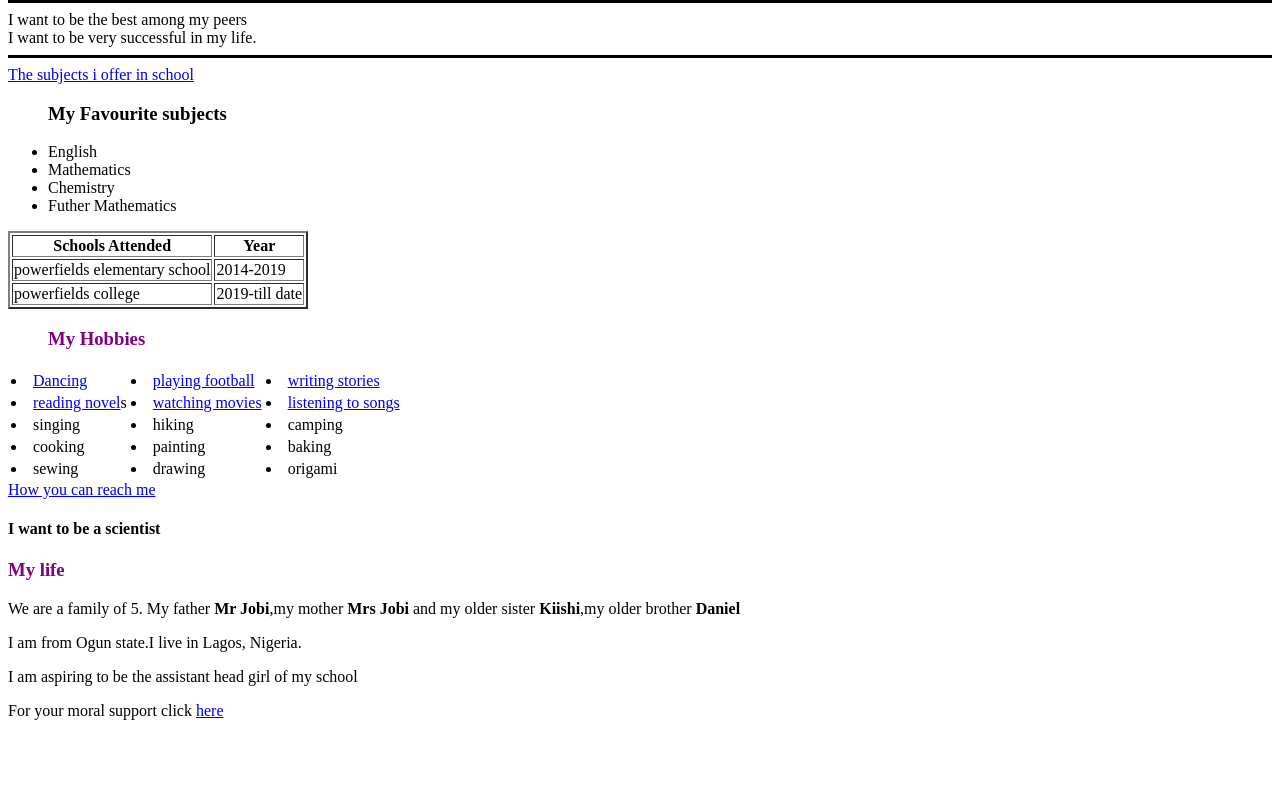
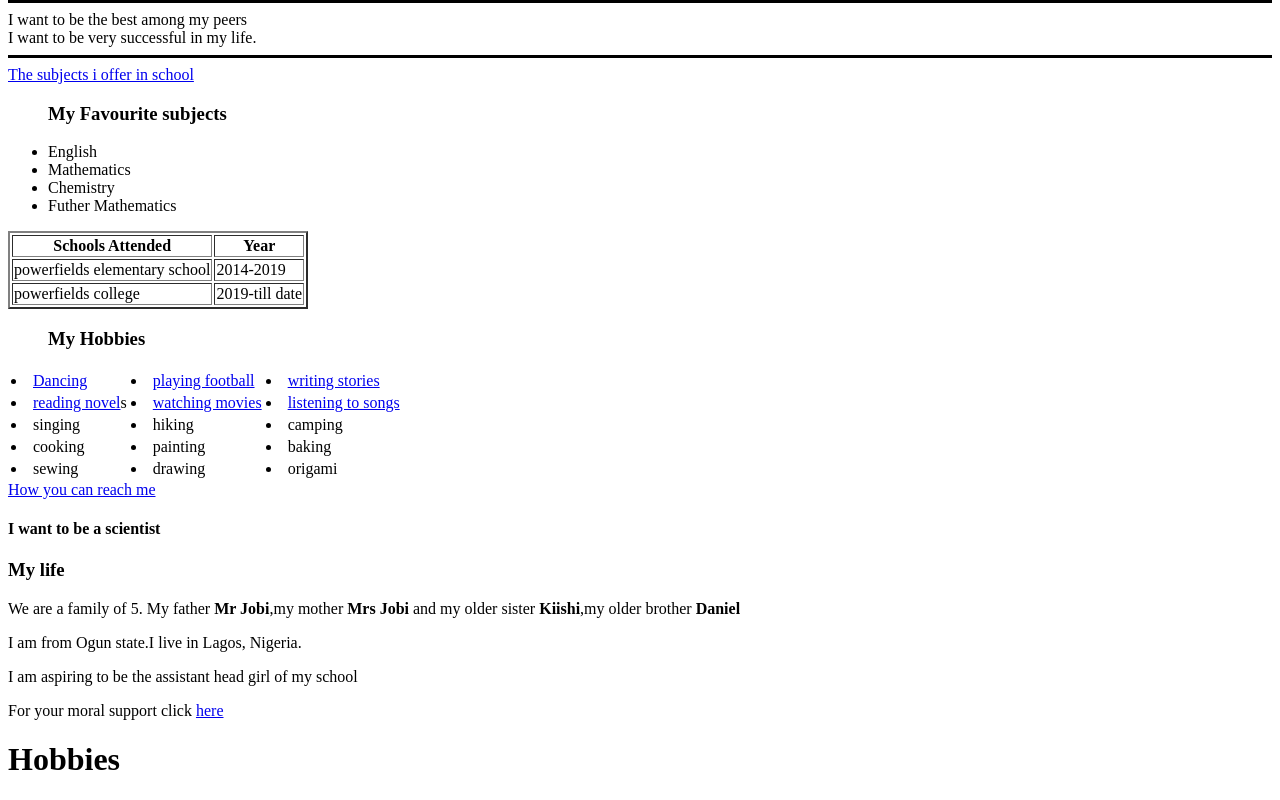
Before and after one commit to elizabethjeda/personal-profile, a plain HTML site: page index.html in a window 1280 px wide. Shown: the part 463-1263 px from the top of the page. Before the commit the page ends 1191 px from the top, so only its background shows below. Drawn offline with Linux system fonts and the light colour scheme.

Commit message:
Add files via upload

```diff
--- a/index.html
+++ b/index.html
@@ -3,6 +3,8 @@
       <head>
         <meta charset="utf-8">
         <title>oluwajuedalo webpage</title>
+        <link rel="stylesheet" href="css/style.css">
+        <link rel="icon" href="ICON.png">
       </head>
       <body>
         <table cellspacing="40">
@@ -10,6 +12,7 @@
             <td>
             <img src="jeda.jpg" width="250" height="250" alt="elizabeth"> <br><h3>JOBI OLUWAJUEDALO</h3></td>
             <td>
+
             <h4>I am a girl, I am a student of <a href="https://www.schoolscompass.com.ng/schools/view/2751"><i>Powerfields College</i></a>, I am in SSS1B.</h4>
             <h4>I am a science student, <strong>I like football.</strong></h4>
             <h4>I live in Lagos, Nigeria.</h4></td>
@@ -54,7 +57,8 @@ I want to be the best among my peers <br> I want to be very successful in my lif
         <tr>
 
           <ul>
-        <h3><span style="color:purple">My Hobbies</span></h3>
+
+            <h3><span style="color:black;">My Hobbies</span></h3>
           <td><li><a href="https://www.toptenz.net/top-10-dance-videos.php">Dancing</a></li></td>
           <td><li><a href="https://www.liverpoolfc.com/">playing football</a></li></td>
           <td><li><a href="https://writeastory.net/">writing stories</a></li></td>
@@ -98,11 +102,11 @@ I want to be the best among my peers <br> I want to be very successful in my lif
 
       <a href="contacts.html">How you can reach me</a>
       <h4><b>I want to be a scientist</b>
-    <h3> <span style="color:purple">My life</span> </h3>
+           <h3> <span style="color:black;">My life</span> </h3>
         <p>We are a family of 5. My father <strong> Mr Jobi</strong>,my mother <strong>Mrs Jobi</strong> and my older sister <strong>Kiishi</strong>,my older brother <strong> Daniel</strong></p>
         <p>I am from Ogun state.I live in Lagos, Nigeria.</p>
       <p>I am aspiring to be the assistant head girl of my school</p>
       For your moral support click <a href="form.html">here</a>
-
+      <h1>Hobbies</h1>
     </body>
     </html>
```
Lines whose indentation alone changed are shown as unchanged.
